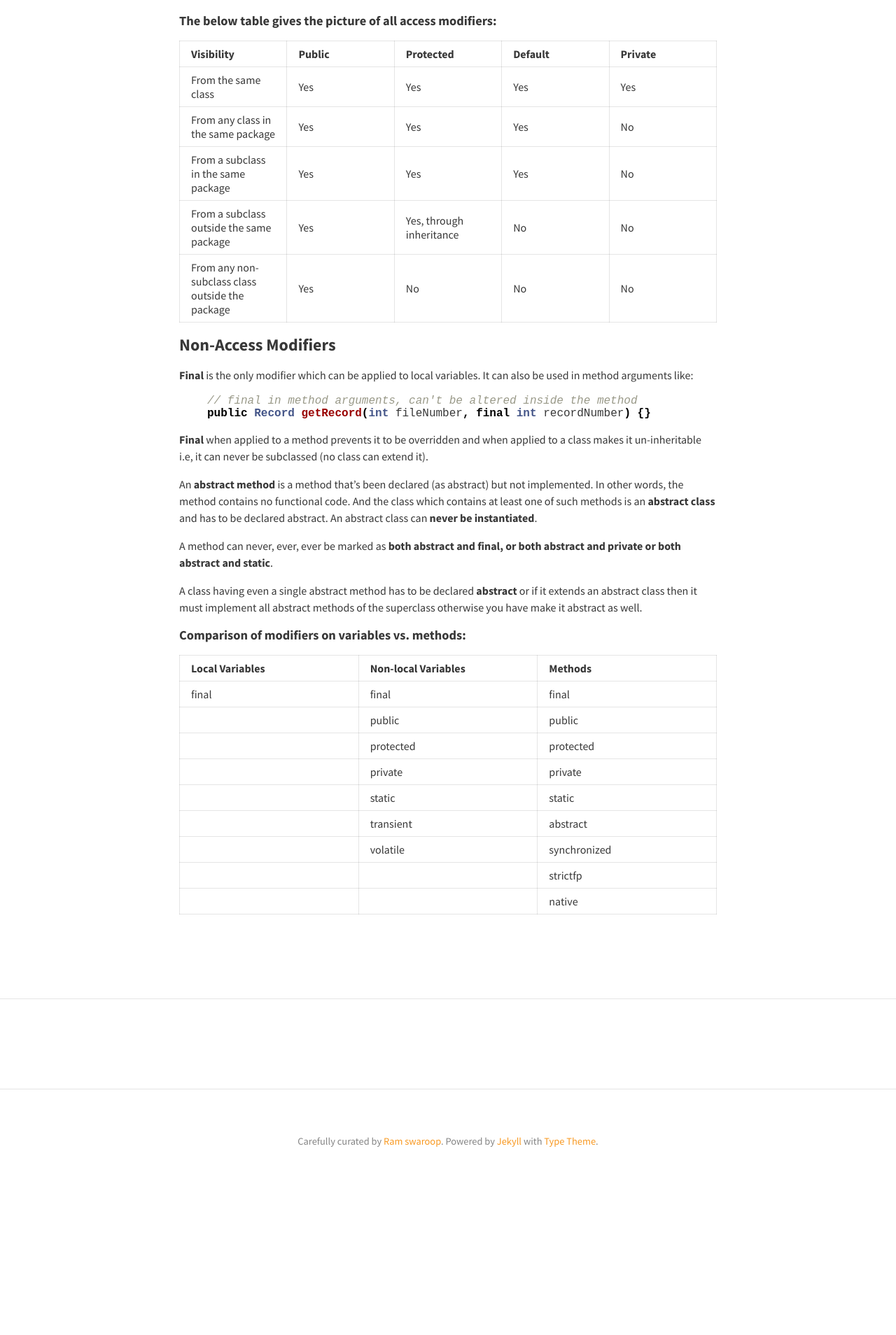
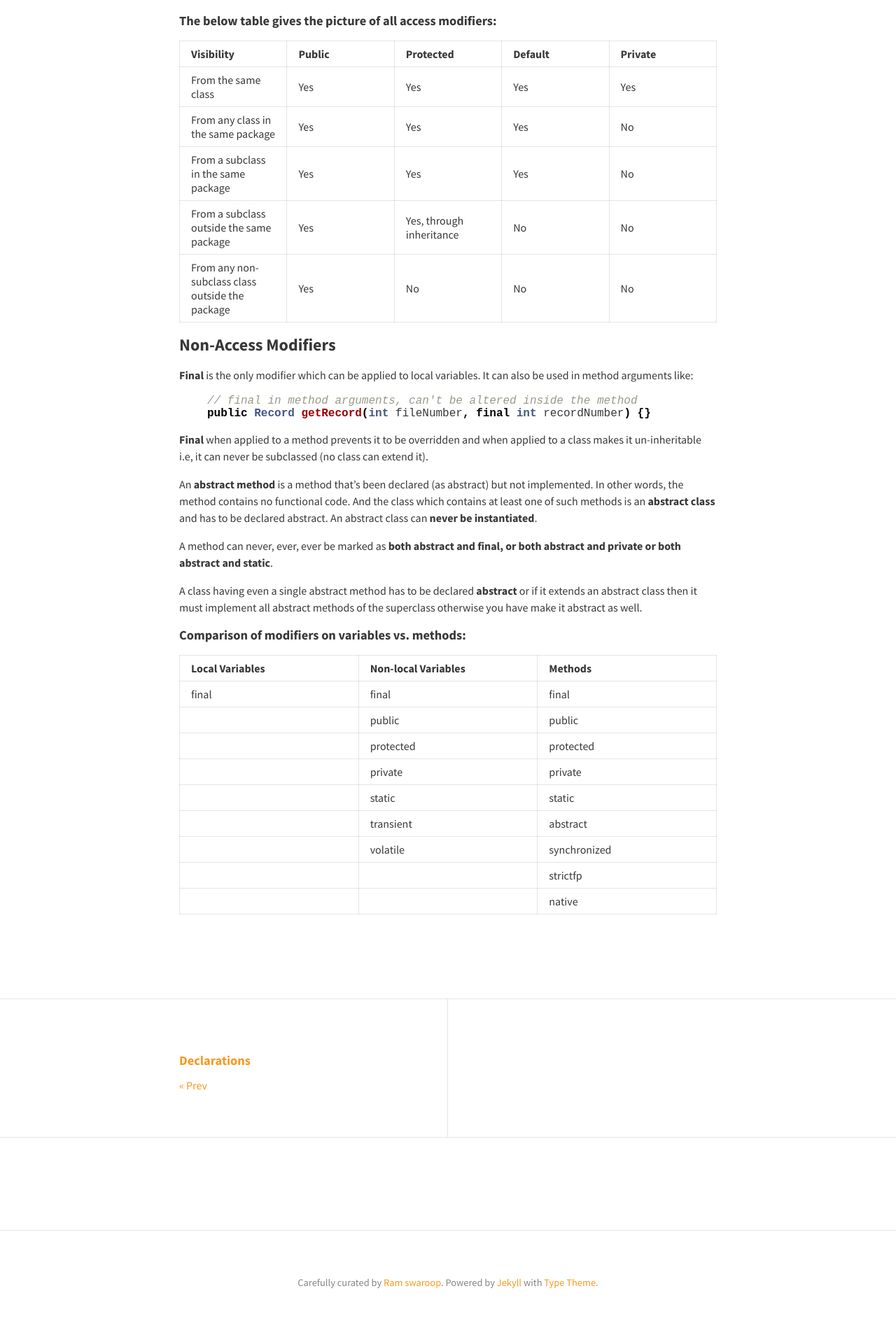
Before and after one commit to rampatra/JavaNotes, a Jekyll site: the page built from _posts/2015-05-22-access-control.md, in a window 1280 px wide. Shown: the part 1288-3196 px from the top of the page at 70% size. Built offline with Jekyll 4.4.1, drawn with Linux system fonts in a browser that asks for light colours; nearby versions of some CDN libraries; comment, search, counter and statistics services are not loaded; before the commit the page ends 2995 px from its top, so only the background shows below that.

Commit message:
prev/next post done

```diff
--- a/_layouts/post.html
+++ b/_layouts/post.html
@@ -15,6 +15,16 @@ layout: default
     <section class="post-content">{{ content }}</section>
 </article>
 
+<!-- Post navigation -->
+<div id="post_nav">
+    {% if page.previous.url %}
+        <a class="prev" href="{{ page.previous.url }}" {% if page.next.url == null %} style="border-right:1px solid rgba(0, 0, 0, 0.1)" {% endif %}><h4>{{ page.previous.title }}</h4> &laquo; {{ site.theme.str_prev }}</a>
+    {% endif %}
+    {% if page.next.url %}
+        <a class="next" href="{{ page.next.url }}" {% if page.previous.url == null %} style="margin-left:50%;border-left:1px solid rgba(0, 0, 0, 0.1)" {% else %} style="border-left:1px solid rgba(0, 0, 0, 0.1)" {% endif %}><h4>{{ page.next.title }}</h4> {{ site.theme.str_next }} &raquo;</a>
+    {% endif %}
+</div>
+
 <!-- Disqus -->
 {% if site.theme.disqus_shortname %}
 <div class="comments">
--- a/_sass/layouts/_posts.scss
+++ b/_sass/layouts/_posts.scss
@@ -48,6 +48,7 @@ header {
   }
 }
 
+/** Custom **/
 .share-bar {
   text-align: center;
   display: none;
@@ -56,3 +57,22 @@ header {
   vertical-align: top;
   margin: 20px 0;
 }
+// Post navigation (next/prev post)
+#post_nav {
+  width:100%;
+  display: inline-block;
+  border-bottom: 1px solid $border-color;
+}
+#post_nav .prev {
+  @extend %padding-regular;
+  width: 50%;
+  display: inline-block;
+  float: left;
+  text-align: left;
+}
+#post_nav .next {
+  @extend %padding-regular;
+  width: 50%;
+  display: inline-block;
+  text-align: right;
+}
```
